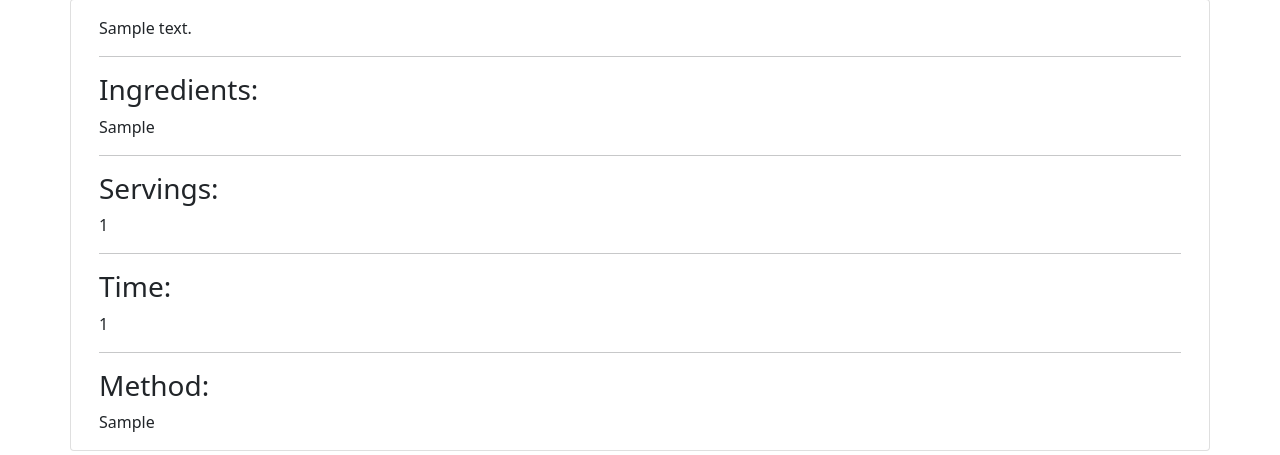
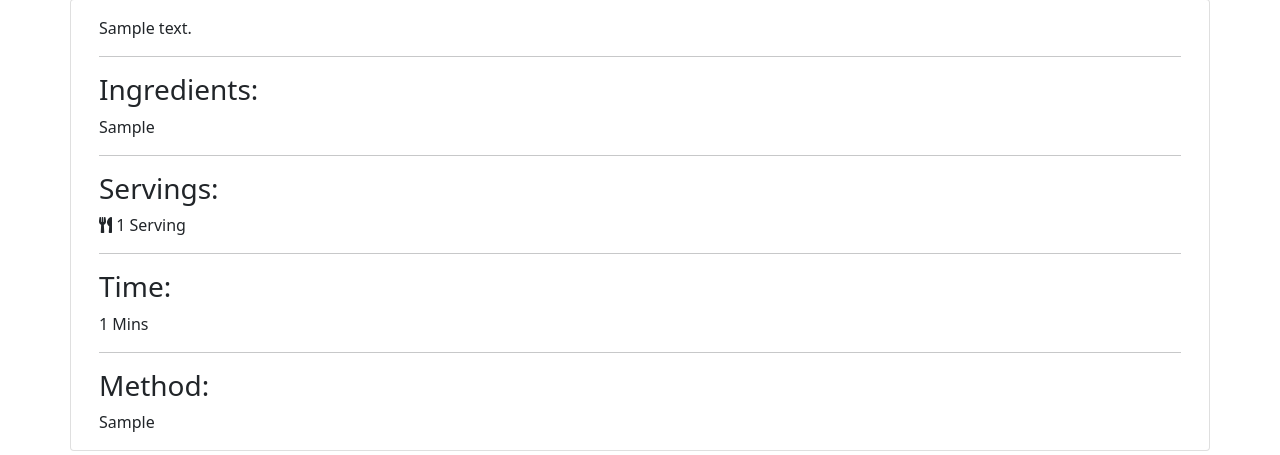
Before and after one commit to Faris-07/Munch, a Django app: a page that uses templates/recipe_detail.html in a window 1280 px wide. Shown: the part 169-624 px from the top of the page. Run offline with Django 3.2, Linux system fonts and the light colour scheme; tables that the repository leaves empty hold one stand-in row (values such as "Sample post").

Commit message:
Update serving and time sections of recipe_detail template

```diff
--- a/templates/recipe_detail.html
+++ b/templates/recipe_detail.html
@@ -10,10 +10,10 @@
             <p class="recipe-subtitle">by {{ recipe.author }} | {{ recipe.published_on }}</p>
         </div>
         <div class="d-md-block col-md-6">
-            {% if "placeholder" in post.featured_image.url %}
+            {% if "placeholder" in recipe.image.url %}
                 <img src="https://images.pexels.com/photos/1640777/pexels-photo-1640777.jpeg?auto=compress&cs=tinysrgb&w=1260&h=750&dpr=1" width="100%">
                 {% else %}
-                <img src=" {{ post.featured_image.url }}" width="100%">
+                <img src=" {{ recipe.image.url }}" width="100%">
                 {% endif %}
         </div>
     </div>
@@ -30,10 +30,14 @@
                 <p class="card-text ">{{ recipe.ingredients | safe }}</p>
                 <hr/>
                 <h3>Servings:</h3>
-                <p class="card-text ">{{ recipe.serves | safe }}</p>
+                {% if recipe.serves == 1 %}
+                <p class="card-text"><i class="fas fa-utensils"></i> {{ recipe.serves | safe }} <span>Serving</span></p>
+                {% else %}
+                <p class="card-text"><i class="fas fa-utensils"></i> {{ recipe.serves | safe }} <span>Servings</span></p>
+                {% endif %}
                 <hr/>
                 <h3>Time:</h3>
-                <p class="card-text ">{{ recipe.cook_time | safe }}</p>
+                <p class="card-text ">{{ recipe.cook_time | safe }} <span>Mins</span></p>
                 <hr/>
                 <h3>Method:</h3>
                 <p class="card-text ">{{ recipe.method | safe }}</p>
--- a/templates/recipes.html
+++ b/templates/recipes.html
@@ -25,7 +25,7 @@
                                 <img class="card-img-top" src=" {{ recipe.image.url }}">
                                 {% endif %}
                             </div>
-                            <a href="#" class="text-decoration-none">
+                            <a href="{% url 'recipe_detail' recipe.slug  %}" class="text-decoration-none">
                                 <h2 class="card-title">{{ recipe.title }}</h2>
                                 <p class="text-muted">by {{ recipe.author }}</p>
                                 {% if recipe.serves == 1 %}
```
